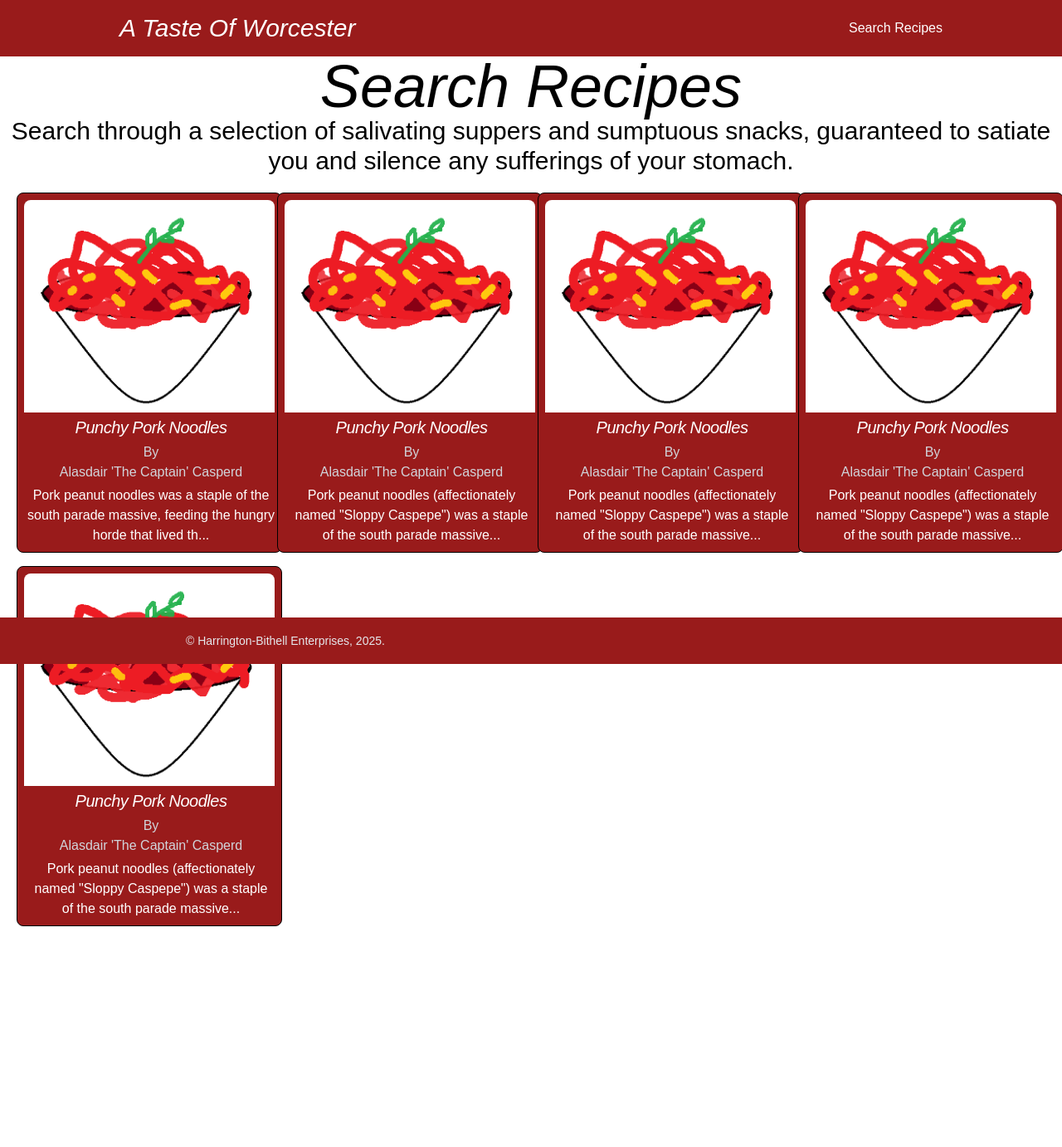
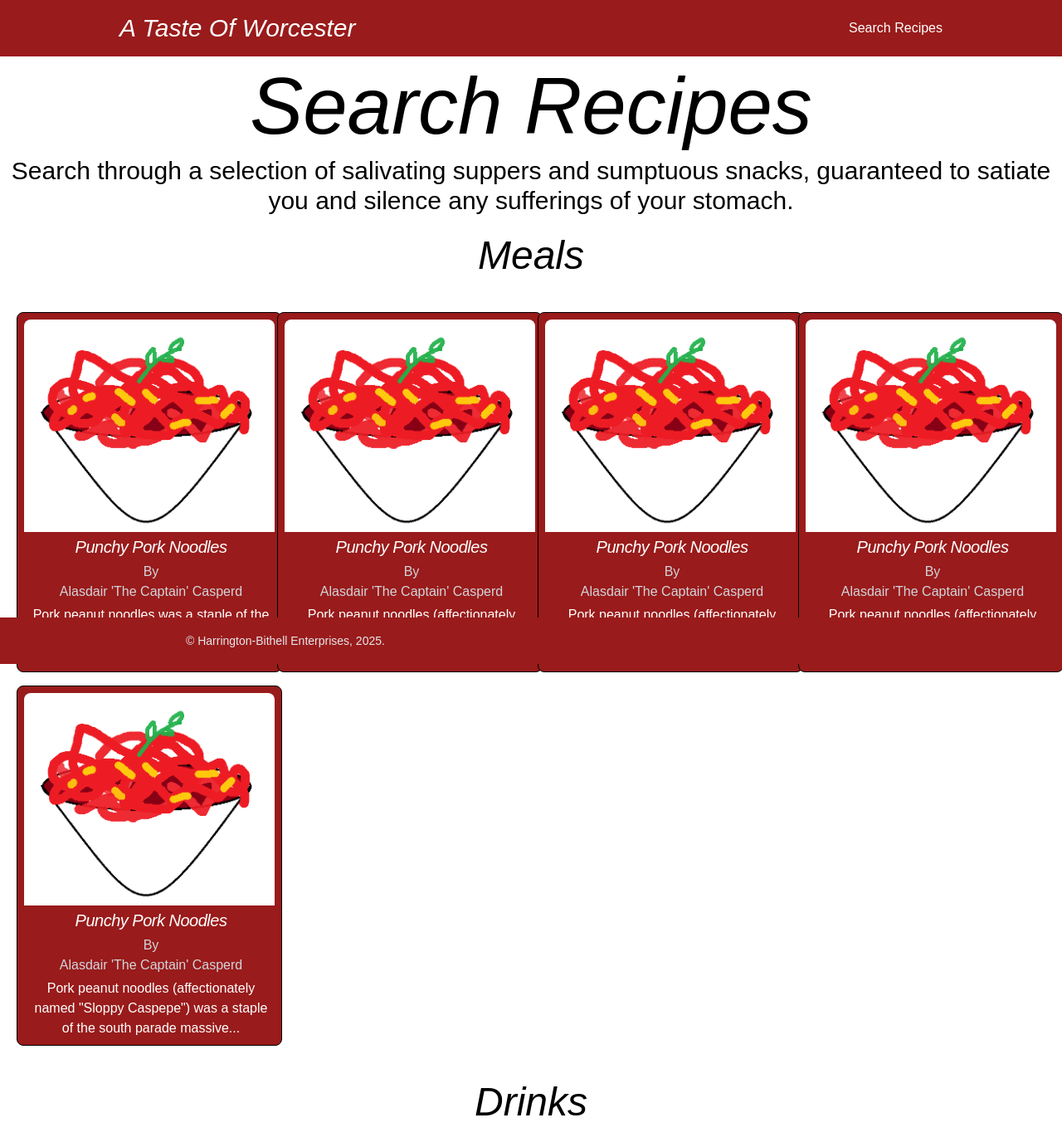
Before and after one commit to ScottHarringtonSD/WorcesterRecipes, a React (Create React App) app: page /Recipes in a window 1280 px wide. Shown: the top 1382 px of the page at 83% size. Before the commit the page ends 1304 px from the top, so only its background shows below. Built offline with nearby package versions, Linux system fonts and the light colour scheme.

Commit message:
add meal and drink sections

```diff
--- a/src/pages/RecipeSearchPage.tsx
+++ b/src/pages/RecipeSearchPage.tsx
@@ -8,15 +8,26 @@ interface RecipeSearchPageProps {
 const RecipeSearchPage = ({ recipes }: RecipeSearchPageProps) => {
   return (
     <>
-      <h1 className="text-7xl italic text-center">Search Recipes</h1>
+      <h1 className="text-8xl text-center p-3">Search Recipes</h1>
       <p className="text-3xl text-center">
         Search through a selection of salivating suppers and sumptuous snacks,
         guaranteed to satiate you and silence any sufferings of your stomach.{" "}
       </p>
+      <h2 className="text-5xl p-6">Meals</h2>
       <div className="p-5 grid grid-cols-1 sm:grid-cols-2 md:grid-cols-3 lg:grid-cols-4 gap-4 mx-auto">
-        {recipes.map((recipe, index) => (
-          <RecipeCard key={index} recipe={recipe} />
-        ))}
+        {recipes
+          .filter((rec) => rec.type === "meal")
+          .map((recipe, index) => (
+            <RecipeCard key={index} recipe={recipe} />
+          ))}
+      </div>
+      <h2 className="text-5xl p-6">Drinks</h2>
+      <div className="p-5 grid grid-cols-1 sm:grid-cols-2 md:grid-cols-3 lg:grid-cols-4 gap-4 mx-auto">
+        {recipes
+          .filter((rec) => rec.type === "drink")
+          .map((recipe, index) => (
+            <RecipeCard key={index} recipe={recipe} />
+          ))}
       </div>
     </>
   );
```
